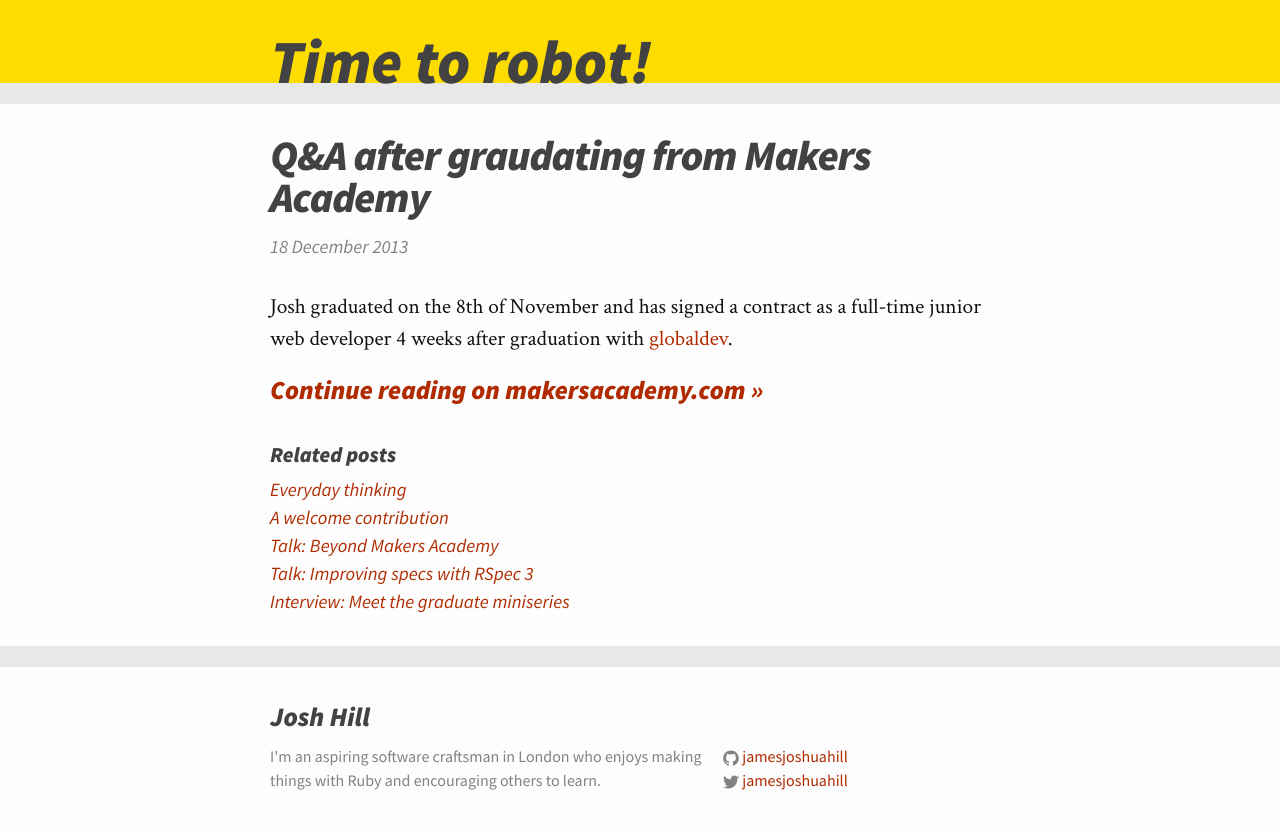
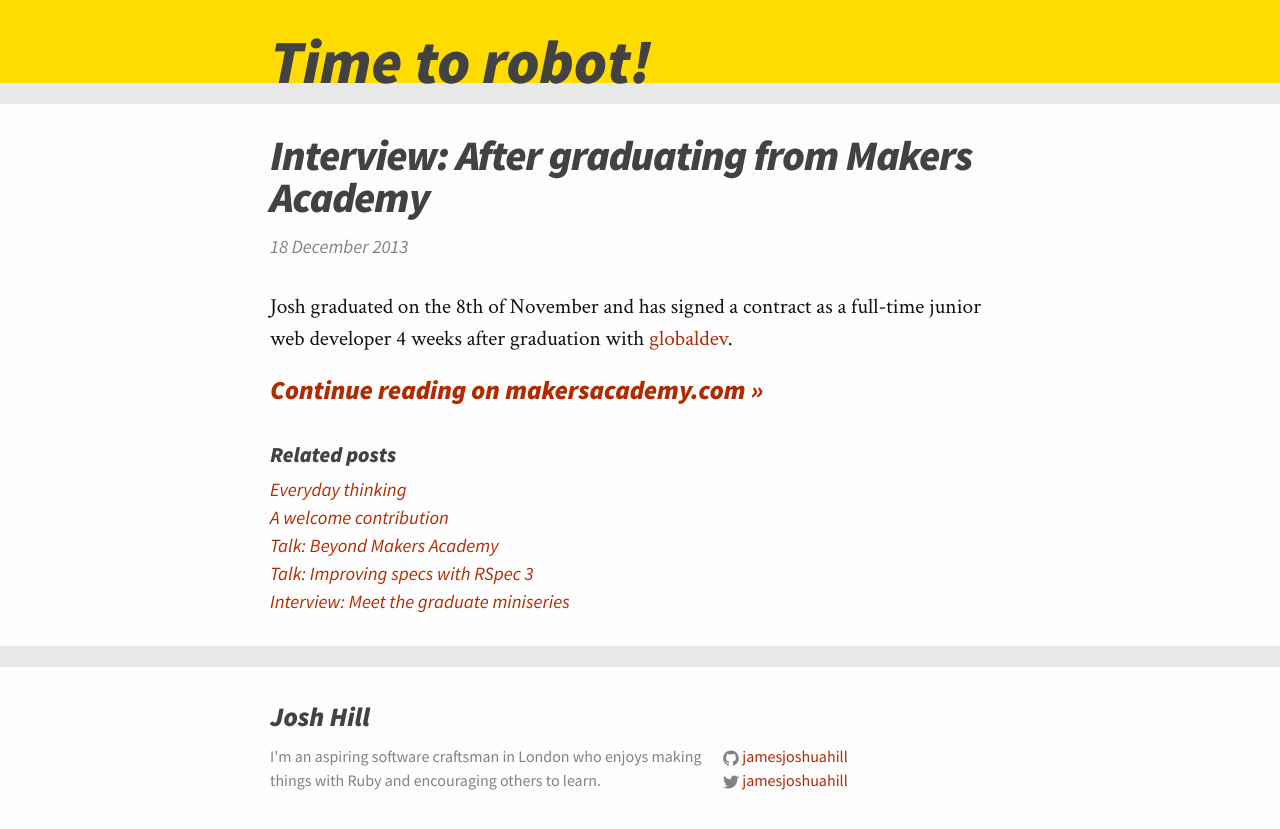
Before and after one commit to jamesjoshuahill/jamesjoshuahill.github.io, a Jekyll site: the page built from _posts/2013-12-18-makers-academy-q-and-a.md, in a window 1280 px wide. Shown: the top 829 px of the page. Built offline with Jekyll 4.4.1, drawn with Linux system fonts in a browser that asks for light colours.

Commit message:
Add interview category to Makers Q&A post

```diff
--- a/_posts/2013-12-18-makers-academy-q-and-a.md
+++ b/_posts/2013-12-18-makers-academy-q-and-a.md
@@ -1,6 +1,7 @@
 ---
 layout: post
-title: "Q&A after graudating from Makers Academy"
+title: "Interview: After graduating from Makers Academy"
+categories: interview
 ---
 Josh graduated on the 8th of November and has signed a contract as a full-time junior web developer 4 weeks after graduation with [globaldev].
 
```
